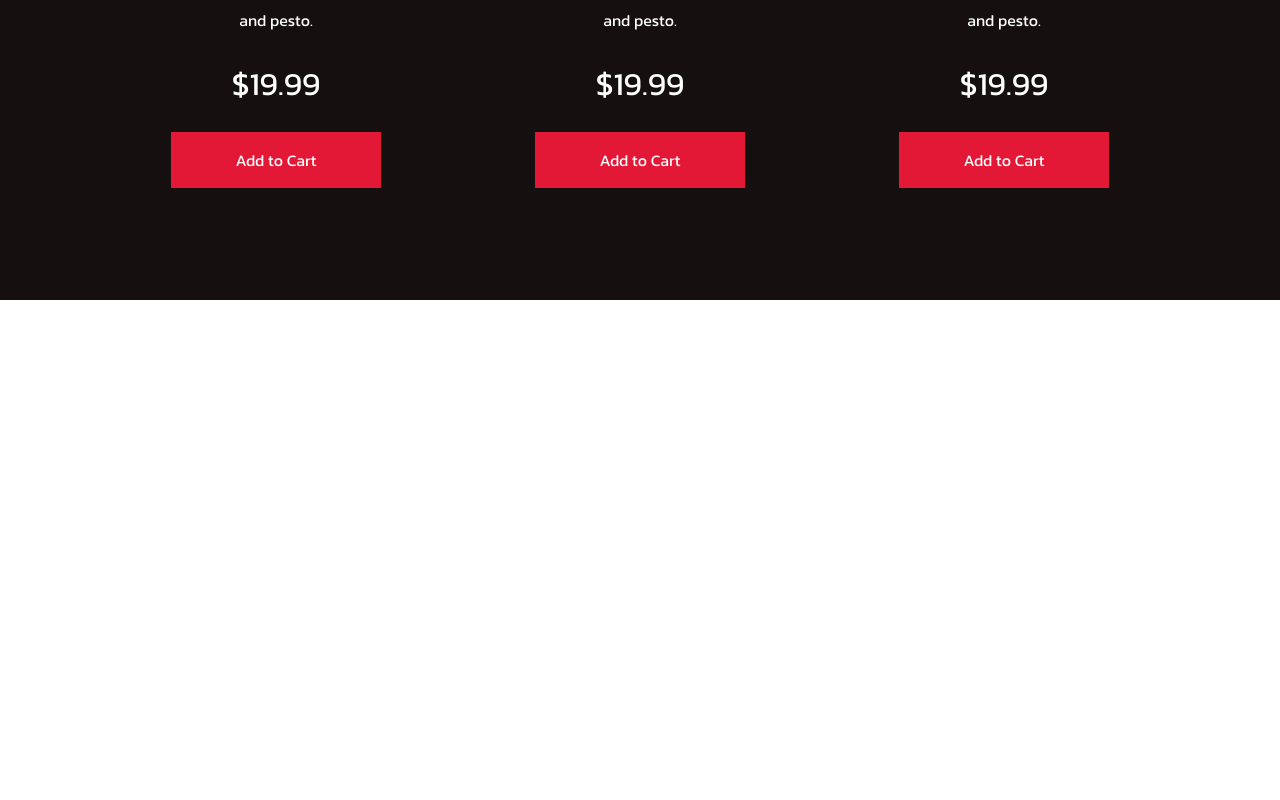
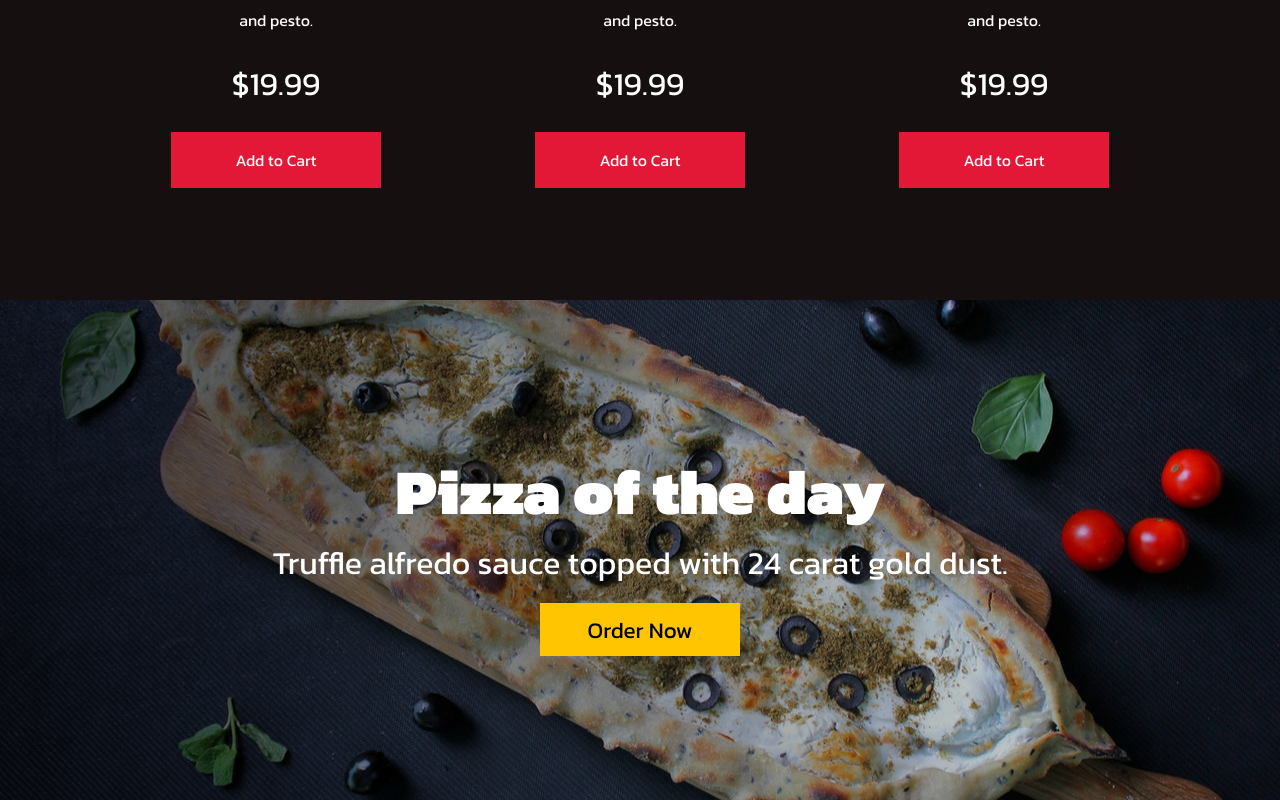
Before and after one commit to josousa82/React-pizza-webstore-website, a React (Create React App) app: page / in a window 1280 px wide. Shown: the part 1410-2210 px from the top of the page. Before the commit the page ends 1710 px from the top, so only its background shows below. Built offline with nearby package versions, Linux system fonts and the light colour scheme.

Commit message:
Created Feature component. Closes #5

```diff
--- a/src/App.js
+++ b/src/App.js
@@ -4,6 +4,7 @@
 import Hero from "./components/Hero";
 import {Products} from "./components/Products";
 import {productData} from "./components/Products/data";
+import {Feature} from "./components/Feature";
 
 
 function App() {
@@ -12,6 +13,7 @@
         <GlobalStyle />
         <Hero />
         <Products headings= "Choose your Favorite" dataFeed={productData}/>
+        <Feature />
     </Router>
   );
 }
--- /dev/null
+++ b/src/components/Feature/FeatureElements.js
@@ -0,0 +1,47 @@
+import styled from 'styled-components'
+import FeaturePic from '../../images/featured3.jpg'
+
+
+export const FeatureContainer = styled.div`
+      background: linear-gradient(to right, rgba(0, 0, 0, 0.7),
+      rgba(0, 0, 0, 0.1)), url(${FeaturePic});
+      height: 100vh;
+      max-height: 500px;
+      background-position: center;
+      background-size: cover;
+      display: flex;
+      flex-direction: column;
+      justify-content: center;
+      color: #fff;
+      text-align: center;
+      padding: 0 1rem;
+
+      h1{
+        font-size: clamp(3rem, 5vw, 5rem);
+      }
+
+      p{
+        margin-bottom: 1rem;
+        font-size: clamp(1rem, 3vw, 2rem);
+      }
+
+`;
+
+
+export const Featurebutton = styled.button`
+    font-size: 1.4rem;
+    padding: 0.6rem 3rem;
+    border: none;
+    background: #ffc500;
+    color: #000;
+    transition: 0.2s ease-out;
+    max-width: 250px;
+    align-self: center;
+
+    &:hover {
+       background: #e31837;
+       transition: 0.2s ease-out;
+       cursor: pointer;
+       color: #fff;
+    }
+`;
--- /dev/null
+++ b/src/components/Feature/index.js
@@ -0,0 +1,15 @@
+import React from 'react';
+import {
+    FeatureContainer,
+    Featurebutton
+} from './FeatureElements'
+
+export const Feature = () => {
+    return (
+        <FeatureContainer>
+            <h1>Pizza of the day</h1>
+            <p>Truffle alfredo sauce topped with 24 carat gold dust.</p>
+            <Featurebutton>Order Now</Featurebutton>
+        </FeatureContainer>
+    );
+};
```
